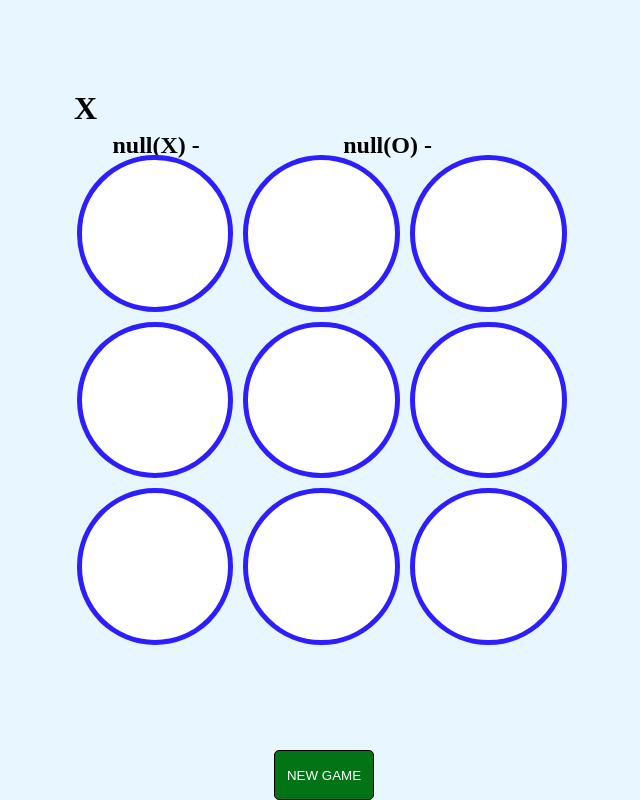
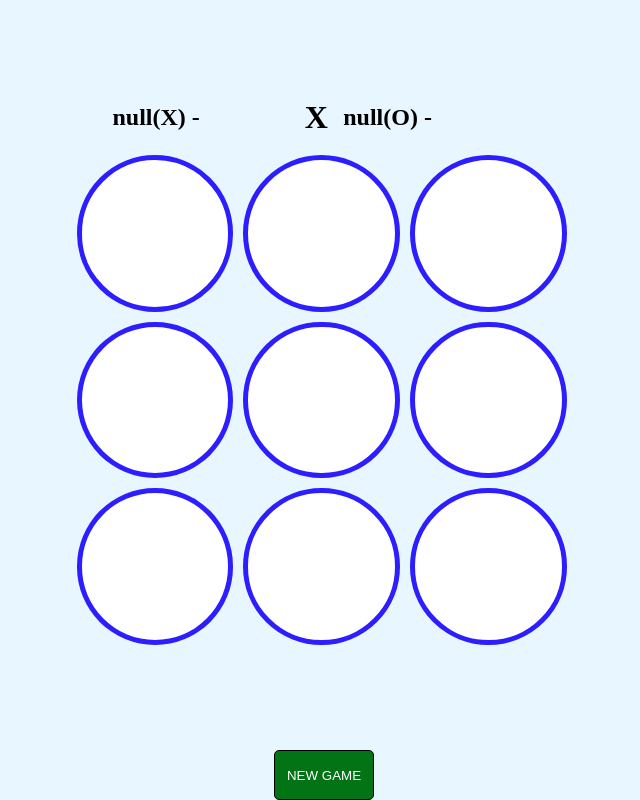
Before and after one commit to gsaribekyan/game, a plain HTML site: page index2.html in a window 1280 px wide. Shown: the whole page, without its empty margins (316-956 px from the left). Drawn offline with Linux system fonts and the light colour scheme; a web font is replaced by a local one.

Commit message:
Update styles.css

```diff
--- a/styles.css
+++ b/styles.css
@@ -140,6 +140,9 @@ body{
         overflow: hidden;
         white-space: nowrap;
         }
+        .xoro{ grid-area: 2 / 3 / 3 / 4;
+
+        }
         .hashivY { grid-area: 2 / 4 / 3 / 5;
        /* background-color: rgb(255, 255, 255);*/
         }
```
